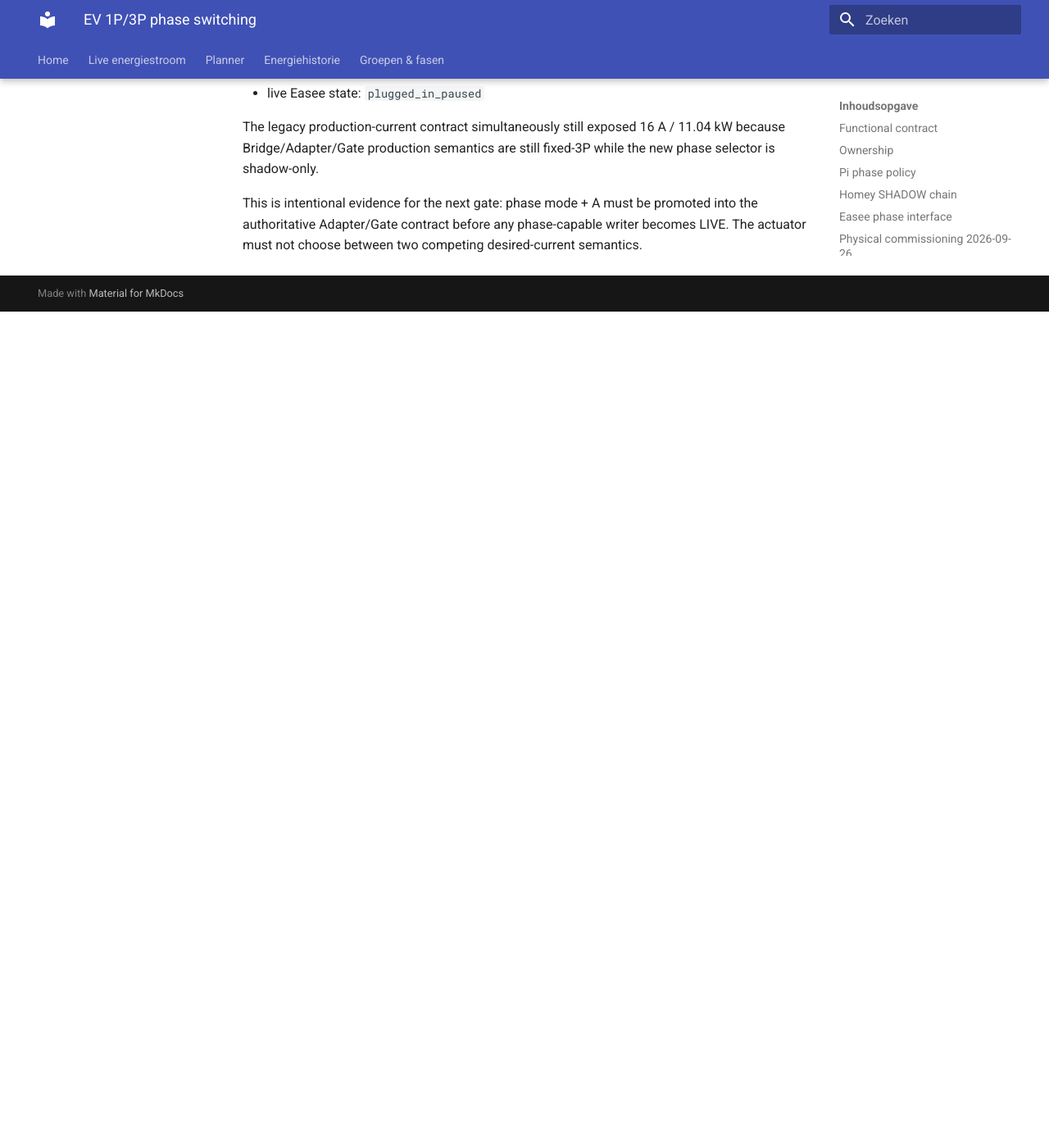
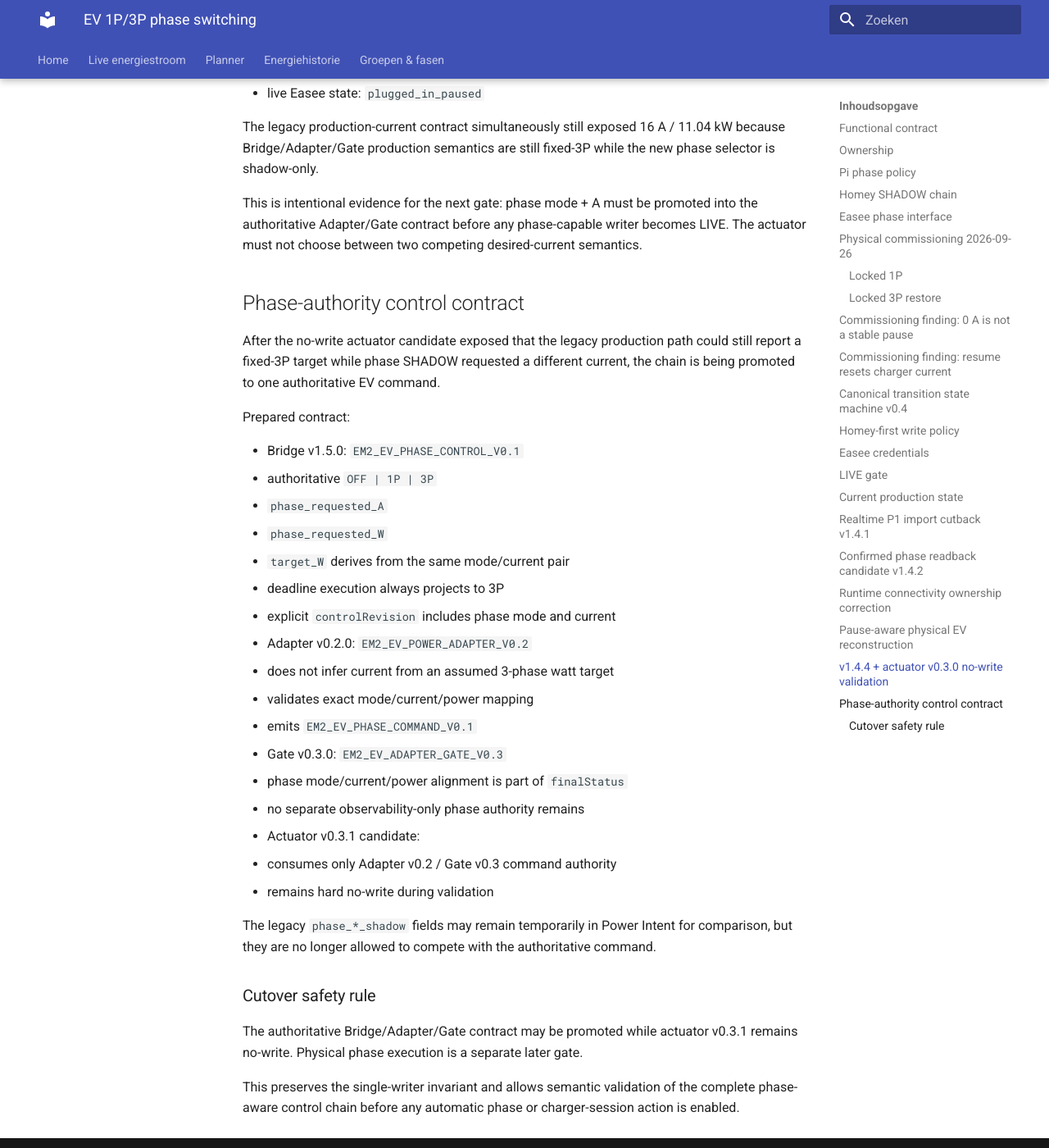
Before and after one commit to OnsKasteeltje/homey-energy-manual, an MkDocs documentation site: the page built from docs/architecture/ev-phase-switching-v0.1.md, in a window 1280 px wide and 1400 px high, scrolled down 11134 px. Shown: the whole window at 82% size. Built offline with MkDocs 1.6.1 and Material for MkDocs 9.7.7, drawn with Linux system fonts in a browser that asks for light colours; before the commit the page ends 11514 px from its top, so only the background shows below that.

Commit message:
docs(ev): define phase-authority control contract

```diff
--- a/docs/architecture/ev-phase-switching-v0.1.md
+++ b/docs/architecture/ev-phase-switching-v0.1.md
@@ -419,3 +419,36 @@ Published control evidence showed:
 The legacy production-current contract simultaneously still exposed 16 A / 11.04 kW because Bridge/Adapter/Gate production semantics are still fixed-3P while the new phase selector is shadow-only.
 
 This is intentional evidence for the next gate: phase mode + A must be promoted into the authoritative Adapter/Gate contract before any phase-capable writer becomes LIVE. The actuator must not choose between two competing desired-current semantics.
+
+
+## Phase-authority control contract
+
+After the no-write actuator candidate exposed that the legacy production path could still report a fixed-3P target while phase SHADOW requested a different current, the chain is being promoted to one authoritative EV command.
+
+Prepared contract:
+
+- Bridge v1.5.0: `EM2_EV_PHASE_CONTROL_V0.1`
+  - authoritative `OFF | 1P | 3P`
+  - `phase_requested_A`
+  - `phase_requested_W`
+  - `target_W` derives from the same mode/current pair
+  - deadline execution always projects to 3P
+  - explicit `controlRevision` includes phase mode and current
+- Adapter v0.2.0: `EM2_EV_POWER_ADAPTER_V0.2`
+  - does not infer current from an assumed 3-phase watt target
+  - validates exact mode/current/power mapping
+  - emits `EM2_EV_PHASE_COMMAND_V0.1`
+- Gate v0.3.0: `EM2_EV_ADAPTER_GATE_V0.3`
+  - phase mode/current/power alignment is part of `finalStatus`
+  - no separate observability-only phase authority remains
+- Actuator v0.3.1 candidate:
+  - consumes only Adapter v0.2 / Gate v0.3 command authority
+  - remains hard no-write during validation
+
+The legacy `phase_*_shadow` fields may remain temporarily in Power Intent for comparison, but they are no longer allowed to compete with the authoritative command.
+
+### Cutover safety rule
+
+The authoritative Bridge/Adapter/Gate contract may be promoted while actuator v0.3.1 remains no-write. Physical phase execution is a separate later gate.
+
+This preserves the single-writer invariant and allows semantic validation of the complete phase-aware control chain before any automatic phase or charger-session action is enabled.
```
